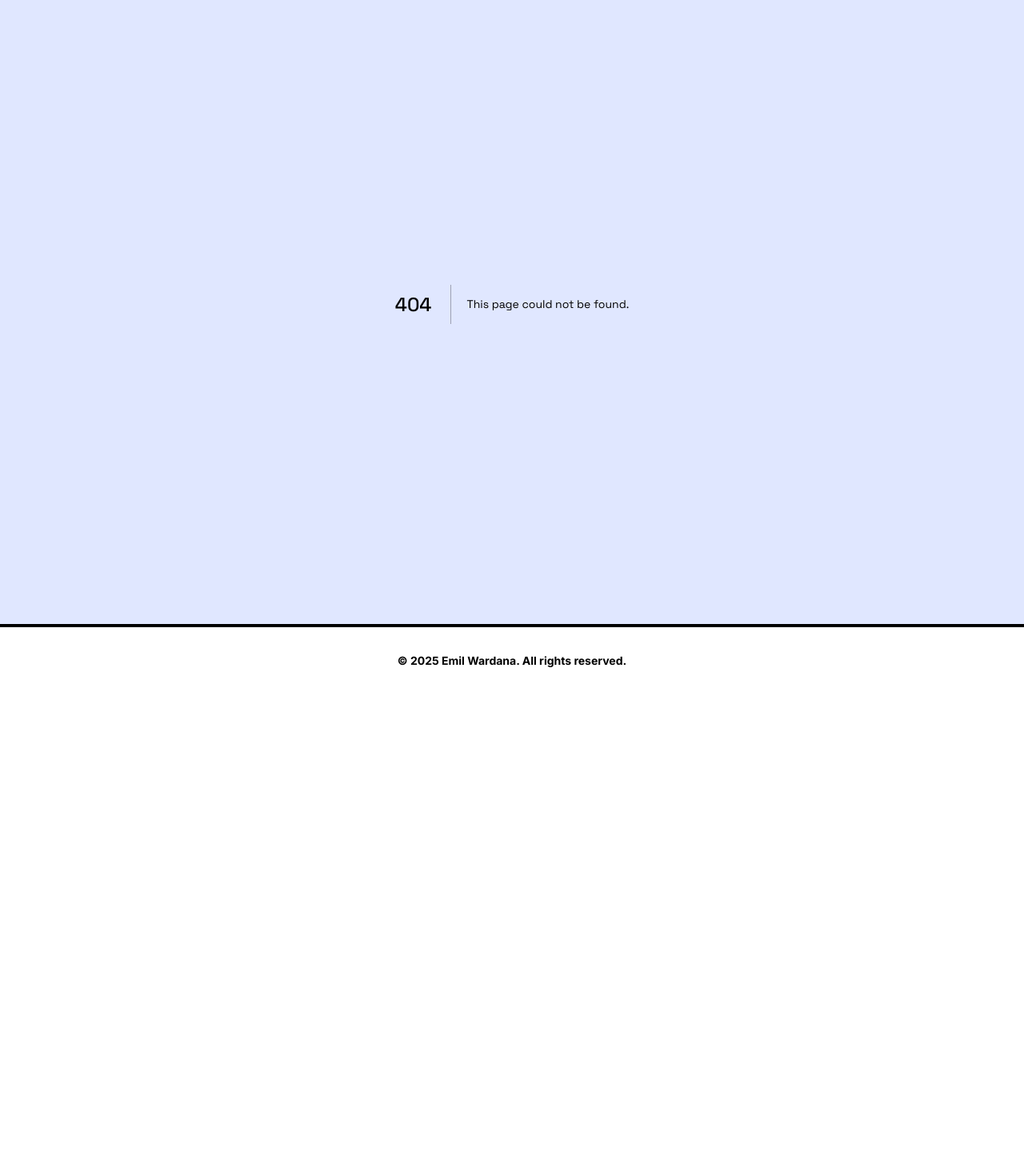
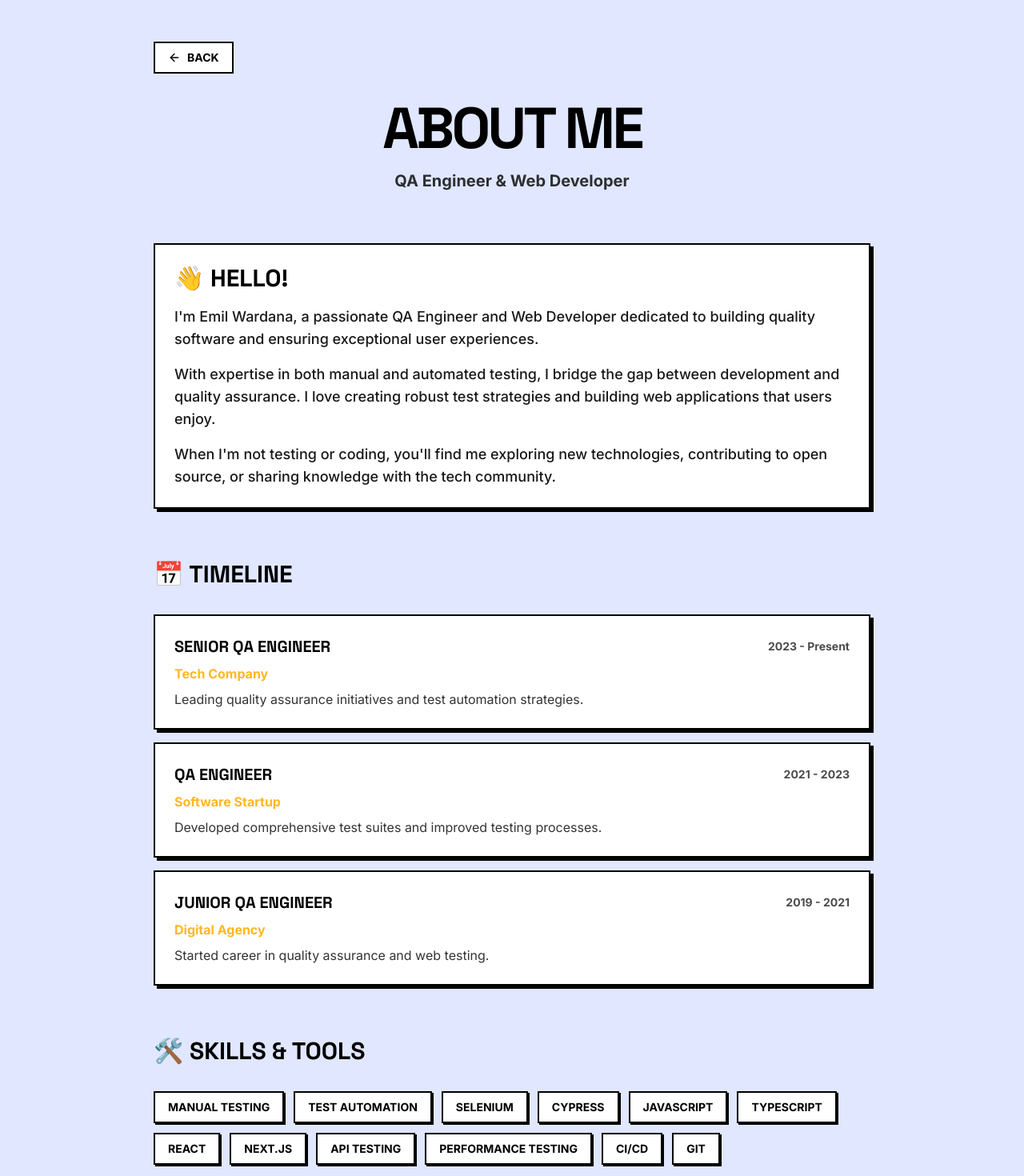
Before and after one commit to emilwardana/websaya, a Next.js app: page /about in a window 1280 px wide. Before the commit this address had no page. Shown: the part 100-1570 px from the top of the page at 80% size. Before the commit the page ends 968 px from the top, so only its background shows below. Built offline with nearby package versions, Linux system fonts and the light colour scheme.

Commit message:
implement about menu and make main page fit in one screen without scroll

```diff
--- /dev/null
+++ b/src/app/about/page.tsx
@@ -0,0 +1,152 @@
+"use client";
+
+import { motion } from "framer-motion";
+import BackButton from "../components/BackButton";
+
+export default function AboutPage() {
+  const timeline = [
+    {
+      year: "2023 - Present",
+      title: "Senior QA Engineer",
+      company: "Tech Company",
+      description: "Leading quality assurance initiatives and test automation strategies.",
+    },
+    {
+      year: "2021 - 2023",
+      title: "QA Engineer",
+      company: "Software Startup",
+      description: "Developed comprehensive test suites and improved testing processes.",
+    },
+    {
+      year: "2019 - 2021",
+      title: "Junior QA Engineer",
+      company: "Digital Agency",
+      description: "Started career in quality assurance and web testing.",
+    },
+  ];
+
+  const skills = [
+    "Manual Testing",
+    "Test Automation",
+    "Selenium",
+    "Cypress",
+    "JavaScript",
+    "TypeScript",
+    "React",
+    "Next.js",
+    "API Testing",
+    "Performance Testing",
+    "CI/CD",
+    "Git",
+  ];
+
+  return (
+    <section className="section min-h-screen px-4 md:px-6 py-12 md:py-20">
+      <div className="mx-auto max-w-4xl">
+        <div className="mb-6 md:mb-8">
+          <BackButton />
+        </div>
+
+        {/* Hero */}
+        <motion.div
+          initial={{ opacity: 0, y: 20 }}
+          animate={{ opacity: 1, y: 0 }}
+          transition={{ duration: 0.5 }}
+          className="text-center mb-12 md:mb-16"
+        >
+          <h1 className="font-display text-4xl md:text-7xl font-black uppercase tracking-tighter mb-4">
+            About Me
+          </h1>
+          <p className="text-lg md:text-xl font-bold text-[var(--color-primary)] opacity-80">
+            QA Engineer & Web Developer
+          </p>
+        </motion.div>
+
+        {/* Bio */}
+        <motion.div
+          initial={{ opacity: 0, y: 20 }}
+          animate={{ opacity: 1, y: 0 }}
+          transition={{ delay: 0.2, duration: 0.5 }}
+          className="card mb-12 md:mb-16 p-6 md:p-8"
+        >
+          <h2 className="font-display text-2xl md:text-3xl font-black uppercase mb-4">
+            👋 Hello!
+          </h2>
+          <div className="space-y-4 text-base md:text-lg font-medium opacity-90">
+            <p>
+              I'm Emil Wardana, a passionate QA Engineer and Web Developer dedicated to building
+              quality software and ensuring exceptional user experiences.
+            </p>
+            <p>
+              With expertise in both manual and automated testing, I bridge the gap between
+              development and quality assurance. I love creating robust test strategies and
+              building web applications that users enjoy.
+            </p>
+            <p>
+              When I'm not testing or coding, you'll find me exploring new technologies,
+              contributing to open source, or sharing knowledge with the tech community.
+            </p>
+          </div>
+        </motion.div>
+
+        {/* Timeline */}
+        <motion.div
+          initial={{ opacity: 0, y: 20 }}
+          animate={{ opacity: 1, y: 0 }}
+          transition={{ delay: 0.4, duration: 0.5 }}
+          className="mb-12 md:mb-16"
+        >
+          <h2 className="font-display text-2xl md:text-3xl font-black uppercase mb-6 md:mb-8">
+            📅 Timeline
+          </h2>
+          <div className="space-y-4">
+            {timeline.map((item, index) => (
+              <motion.div
+                key={index}
+                initial={{ opacity: 0, x: -20 }}
+                animate={{ opacity: 1, x: 0 }}
+                transition={{ delay: 0.5 + index * 0.1, duration: 0.5 }}
+                className="card p-6 hover:-translate-y-1 hover:shadow-[8px_8px_0px_0px_var(--color-primary)] transition-all"
+              >
+                <div className="flex flex-col md:flex-row md:items-center md:justify-between mb-2">
+                  <h3 className="font-display text-lg md:text-xl font-black uppercase">
+                    {item.title}
+                  </h3>
+                  <span className="text-sm font-bold opacity-70 mt-1 md:mt-0">
+                    {item.year}
+                  </span>
+                </div>
+                <p className="font-bold text-[var(--color-accent)] mb-2">{item.company}</p>
+                <p className="text-sm md:text-base opacity-80">{item.description}</p>
+              </motion.div>
+            ))}
+          </div>
+        </motion.div>
+
+        {/* Skills */}
+        <motion.div
+          initial={{ opacity: 0, y: 20 }}
+          animate={{ opacity: 1, y: 0 }}
+          transition={{ delay: 0.6, duration: 0.5 }}
+        >
+          <h2 className="font-display text-2xl md:text-3xl font-black uppercase mb-6 md:mb-8">
+            🛠️ Skills & Tools
+          </h2>
+          <div className="flex flex-wrap gap-3">
+            {skills.map((skill, index) => (
+              <motion.span
+                key={index}
+                initial={{ opacity: 0, scale: 0.8 }}
+                animate={{ opacity: 1, scale: 1 }}
+                transition={{ delay: 0.7 + index * 0.05, duration: 0.3 }}
+                className="inline-block px-4 py-2 border-2 border-[var(--color-primary)] bg-[var(--color-surface)] font-bold text-sm uppercase shadow-[2px_2px_0px_0px_var(--color-primary)] hover:shadow-[4px_4px_0px_0px_var(--color-primary)] hover:-translate-y-1 transition-all cursor-default"
+              >
+                {skill}
+              </motion.span>
+            ))}
+          </div>
+        </motion.div>
+      </div>
+    </section>
+  );
+}
--- a/src/app/components/Features.tsx
+++ b/src/app/components/Features.tsx
@@ -9,12 +9,14 @@ const cards = [
     desc: "Experiments, apps & games",
     emoji: "🧪",
     href: "/playground",
+    comingSoon: true,
   },
   {
     title: "Digital Garden",
     desc: "Open notes & research",
     emoji: "🌱",
     href: "/digital-garden",
+    comingSoon: true,
   },
   { title: "Contact", desc: "Let’s talk", emoji: "✉️", href: "/contact" },
 ];
@@ -22,16 +24,21 @@ const cards = [
 export default function Features() {
   return (
     <Section id="features">
-      <div className="grid gap-6 md:gap-8 grid-cols-1 sm:grid-cols-2 md:grid-cols-3 lg:grid-cols-4 px-4 md:px-0">
+      <div className="grid gap-4 md:gap-5 grid-cols-1 sm:grid-cols-2 md:grid-cols-3 lg:grid-cols-4 px-4 md:px-0">
         {cards.map((c) => (
           <Link
             key={c.title}
             href={c.href}
             className="border-2 border-[var(--color-primary)] bg-[var(--color-surface)]
-                       p-6 md:p-8 text-center shadow-[4px_4px_0px_0px_var(--color-primary)] transition-all
+                       p-4 md:p-6 text-center shadow-[4px_4px_0px_0px_var(--color-primary)] transition-all
                        hover:-translate-y-1 hover:shadow-[8px_8px_0px_0px_var(--color-primary)]
-                       focus:outline-none focus:ring-2 focus:ring-[var(--color-accent)] cursor-pointer"
+                       focus:outline-none focus:ring-2 focus:ring-[var(--color-accent)] cursor-pointer relative"
           >
+            {c.comingSoon && (
+              <span className="absolute top-3 right-3 px-2 py-1 text-xs font-black uppercase bg-[var(--color-accent)] border-2 border-[var(--color-primary)] shadow-[2px_2px_0px_0px_var(--color-primary)]">
+                Soon
+              </span>
+            )}
             <div className="mb-4 text-5xl grayscale hover:grayscale-0 transition-all">{c.emoji}</div>
             <h3 className="font-display text-xl font-black uppercase text-[var(--color-primary)]">
               {c.title}
--- a/src/app/components/Footer.tsx
+++ b/src/app/components/Footer.tsx
@@ -1,6 +1,6 @@
 export default function Footer() {
   return (
-    <footer className="bg-[var(--color-surface)] py-6 md:py-8 text-center text-xs md:text-sm font-bold border-t-4 border-[var(--color-primary)] px-4">
+    <footer className="bg-[var(--color-surface)] py-3 md:py-4 text-center text-xs font-bold border-t-4 border-[var(--color-primary)] px-4 flex-shrink-0">
       © {new Date().getFullYear()} Emil Wardana. All rights reserved.
     </footer>
   );
--- a/src/app/components/Hero.tsx
+++ b/src/app/components/Hero.tsx
@@ -3,16 +3,16 @@ import { motion } from "framer-motion";
 
 export default function Hero() {
   return (
-    <section className="bg-[var(--color-body)] text-[var(--color-primary)] py-20 md:py-32 text-center px-4">
+    <section className="bg-[var(--color-body)] text-[var(--color-primary)] py-8 md:py-10 text-center px-4 flex-shrink-0">
       <motion.h1
         initial={{ opacity: 0, y: 20 }}
         animate={{ opacity: 1, y: 0 }}
         transition={{ duration: 0.6 }}
-        className="font-display text-3xl sm:text-4xl md:text-7xl font-black uppercase tracking-tighter break-words"
+        className="font-display text-4xl sm:text-5xl md:text-7xl font-black uppercase tracking-tighter break-words"
       >
         Emil Wardana
       </motion.h1>
-      <p className="mt-6 text-base md:text-xl font-bold border-2 border-[var(--color-primary)] inline-block px-4 py-2 bg-[var(--color-accent)] shadow-[4px_4px_0px_0px_var(--color-primary)]">
+      <p className="mt-5 text-base md:text-xl font-bold border-2 border-[var(--color-primary)] inline-block px-4 py-2 bg-[var(--color-accent)] shadow-[4px_4px_0px_0px_var(--color-primary)]">
         QA Engineer & Web Developer
       </p>
     </section>
--- a/src/app/components/Navbar.tsx
+++ b/src/app/components/Navbar.tsx
@@ -8,7 +8,7 @@ import SearchBar from "./SearchBar";
 export default function Navbar() {
   return (
     <header className="sticky top-0 z-50 bg-[var(--color-surface)] text-[var(--color-primary)] border-b-4 border-[var(--color-primary)]">
-      <nav className="mx-auto flex max-w-7xl items-center justify-between px-4 md:px-6 py-3 md:py-4">
+      <nav className="mx-auto flex max-w-7xl items-center justify-between px-4 md:px-6 py-2 md:py-3">
         <Link href="/" className="font-display text-lg md:text-2xl font-black uppercase tracking-tighter hover:text-[var(--color-accent)] transition-colors truncate max-w-[200px] md:max-w-none">
           MynotUsualPersonalSite
         </Link>
--- a/src/app/components/Section.tsx
+++ b/src/app/components/Section.tsx
@@ -6,7 +6,7 @@ export default function Section({ id, children }: { id?: string; children: React
   return (
     <motion.section
       id={id}
-      className="section bg-[var(--color-body)] text-[var(--color-primary)]"
+      className="section bg-[var(--color-body)] text-[var(--color-primary)] flex-grow flex items-center py-6 md:py-8"
       initial={{ opacity: 0, y: 24 }}
       whileInView={{ opacity: 1, y: 0 }}
       viewport={{ once: true, amount: 0.2 }}
--- /dev/null
+++ b/src/app/digital-garden/page.tsx
@@ -0,0 +1,37 @@
+"use client";
+
+import { motion } from "framer-motion";
+import BackButton from "../components/BackButton";
+
+export default function DigitalGardenPage() {
+  return (
+    <section className="section min-h-screen px-4 md:px-6 py-12 md:py-20">
+      <div className="mx-auto max-w-2xl">
+        <div className="mb-6 md:mb-8">
+          <BackButton />
+        </div>
+
+        <motion.div
+          initial={{ opacity: 0, y: 20 }}
+          animate={{ opacity: 1, y: 0 }}
+          transition={{ duration: 0.5 }}
+          className="text-center"
+        >
+          <h1 className="font-display text-4xl md:text-7xl font-black uppercase tracking-tighter mb-6">
+            Digital Garden
+          </h1>
+
+          <div className="card max-w-lg mx-auto p-8 md:p-12">
+            <div className="text-6xl mb-6">🌱</div>
+            <h2 className="font-display text-2xl md:text-3xl font-black uppercase mb-4">
+              Coming Soon
+            </h2>
+            <p className="text-base md:text-lg font-medium opacity-80">
+              I'm currently cultivating my digital garden. Check back soon for notes, research, and ideas in progress!
+            </p>
+          </div>
+        </motion.div>
+      </div>
+    </section>
+  );
+}
--- a/src/app/layout.tsx
+++ b/src/app/layout.tsx
@@ -46,7 +46,7 @@ export default function RootLayout({ children }: { children: ReactNode }) {
           <div className="flex min-h-screen flex-col bg-[var(--color-body)] text-[var(--color-primary)] font-sans selection:bg-[var(--color-accent)] selection:text-black">
             <Navbar />
 
-            <main className="flex-1">{children}</main>
+            <main className="flex flex-col flex-1">{children}</main>
 
             <Footer />
           </div>
--- /dev/null
+++ b/src/app/playground/page.tsx
@@ -0,0 +1,37 @@
+"use client";
+
+import { motion } from "framer-motion";
+import BackButton from "../components/BackButton";
+
+export default function PlaygroundPage() {
+  return (
+    <section className="section min-h-screen px-4 md:px-6 py-12 md:py-20">
+      <div className="mx-auto max-w-2xl">
+        <div className="mb-6 md:mb-8">
+          <BackButton />
+        </div>
+
+        <motion.div
+          initial={{ opacity: 0, y: 20 }}
+          animate={{ opacity: 1, y: 0 }}
+          transition={{ duration: 0.5 }}
+          className="text-center"
+        >
+          <h1 className="font-display text-4xl md:text-7xl font-black uppercase tracking-tighter mb-6">
+            Playground
+          </h1>
+
+          <div className="card max-w-lg mx-auto p-8 md:p-12">
+            <div className="text-6xl mb-6">🎮</div>
+            <h2 className="font-display text-2xl md:text-3xl font-black uppercase mb-4">
+              Coming Soon
+            </h2>
+            <p className="text-base md:text-lg font-medium opacity-80">
+              Experiments, apps, and games are on the way. Stay tuned for interactive projects and creative coding!
+            </p>
+          </div>
+        </motion.div>
+      </div>
+    </section>
+  );
+}
```
